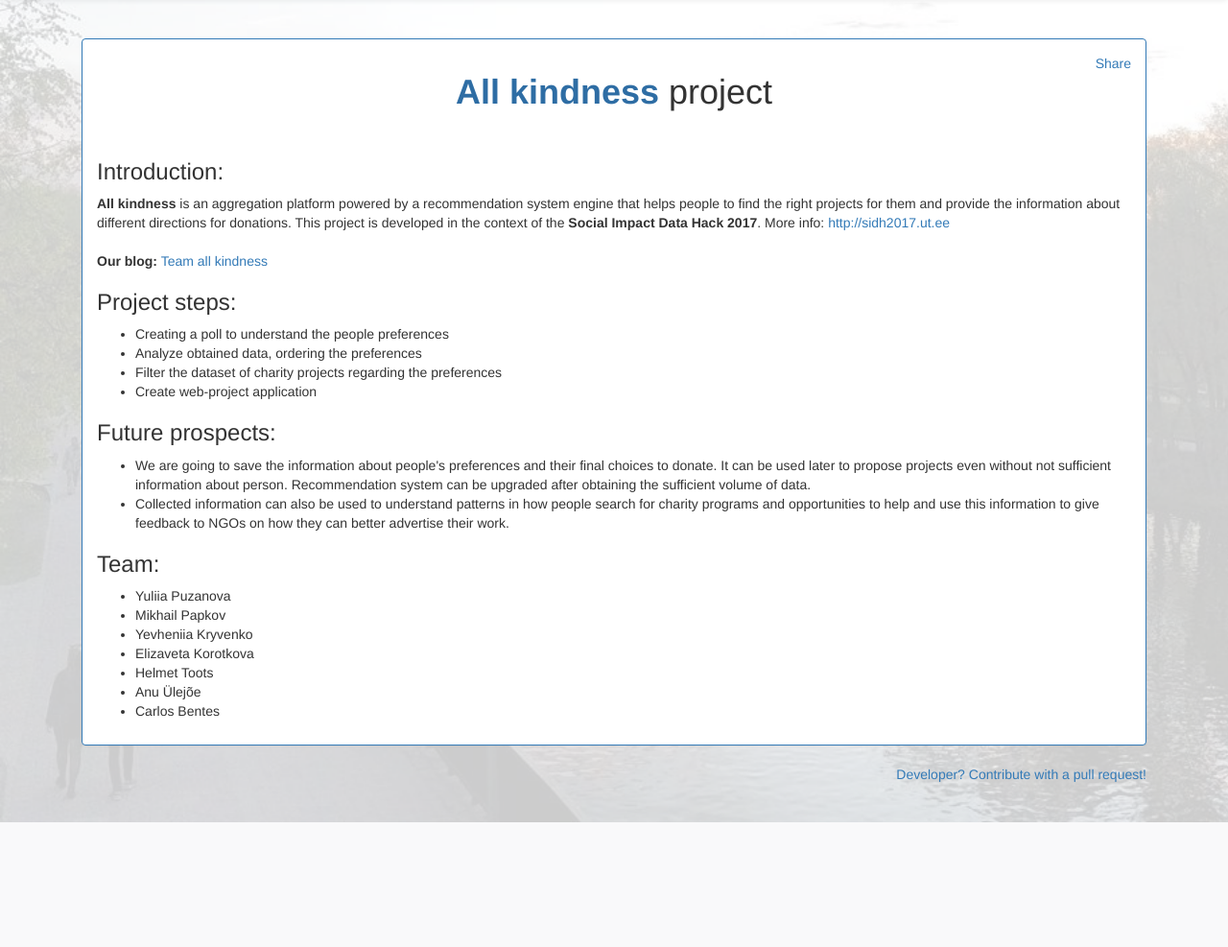
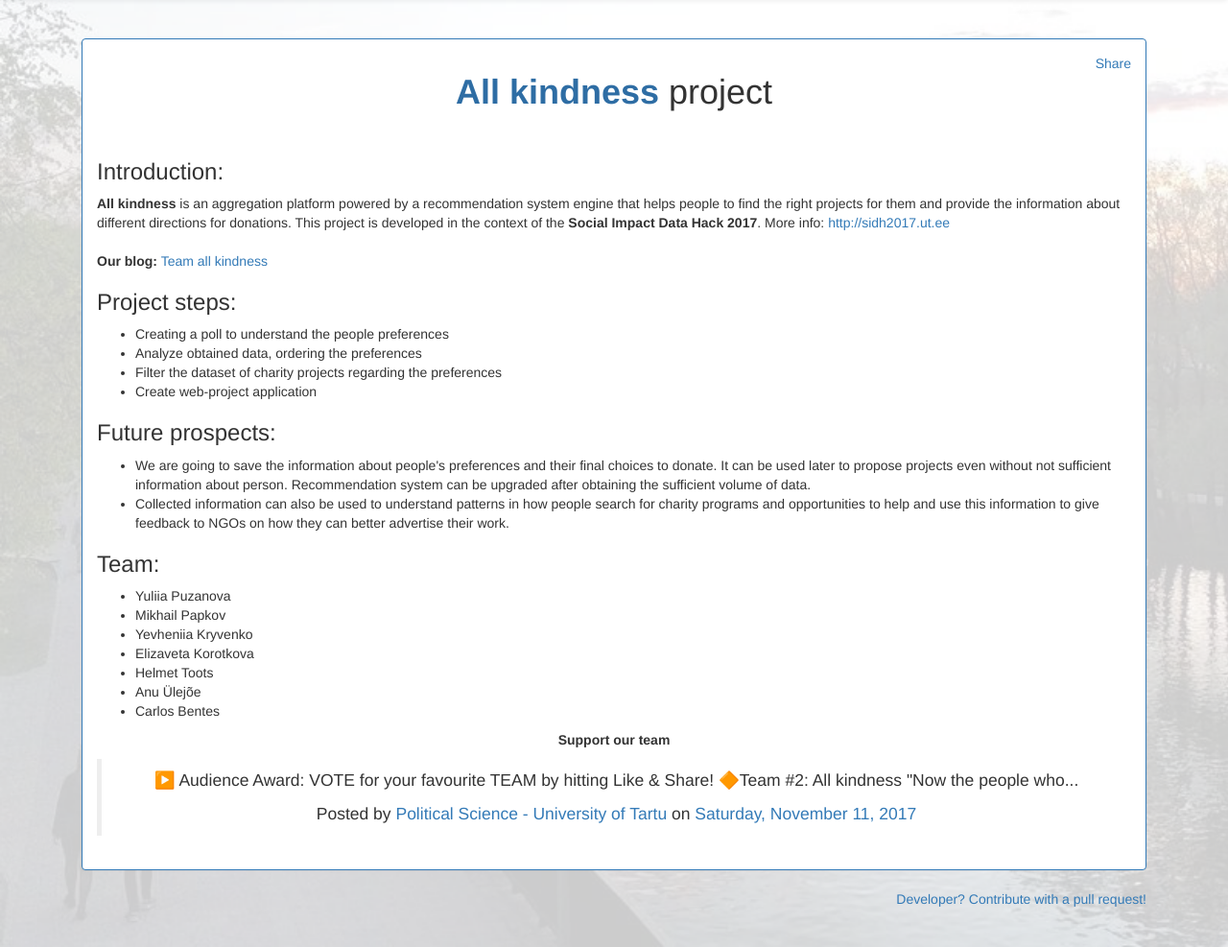
Before and after one commit to Altanastor/allkindness, a Django app: page /about/ in a window 1280 px wide. Shown: the part 52-1039 px from the top of the page at 96% size. Before the commit the page ends 909 px from the top, so only its background shows below. Run offline with Django 3.2, Linux system fonts and the light colour scheme; some libraries are stand-ins or nearby versions.

Commit message:
add popular vote

```diff
--- a/allkind/templates/page/about.html
+++ b/allkind/templates/page/about.html
@@ -28,8 +28,8 @@
     <strong> Our blog:</strong>
     <a href="http://sidh2017.ut.ee/2017/11/11/team-all-kindness-make-a-major-impact-with-minimal-efforts/"
        target="_blank">Team all kindness</a>
+</p>
 
-</p>
 <p>
     <h3> Project steps:</h3>
     <ul>
@@ -69,6 +69,13 @@
     </ul>
 </p>
 
+<div align="center">
+    <p><strong>Support our team </strong></p>
+    <div class="fb-post" data-href="https://www.facebook.com/UTpoliticalscience/photos/gm.372230146567011/603240063132918/?type=3&amp;theater" data-width="500" data-show-text="true"><blockquote cite="https://www.facebook.com/UTpoliticalscience/photos/gm.372230146567011/603240063132918/?type=3" class="fb-xfbml-parse-ignore"><p>&#x25b6;&#xfe0f; Audience Award: VOTE for your favourite TEAM by hitting Like &amp; Share!
+    &#x1f536;Team #2: All kindness
+    &quot;Now the people who...</p>Posted by <a href="https://www.facebook.com/UTpoliticalscience/">Political Science - University of Tartu</a> on&nbsp;<a href="https://www.facebook.com/UTpoliticalscience/photos/gm.372230146567011/603240063132918/?type=3">Saturday, November 11, 2017</a></blockquote></div>
+</div>
+
 </div>
 </div>
 
```
Lines whose indentation alone changed are shown as unchanged.
